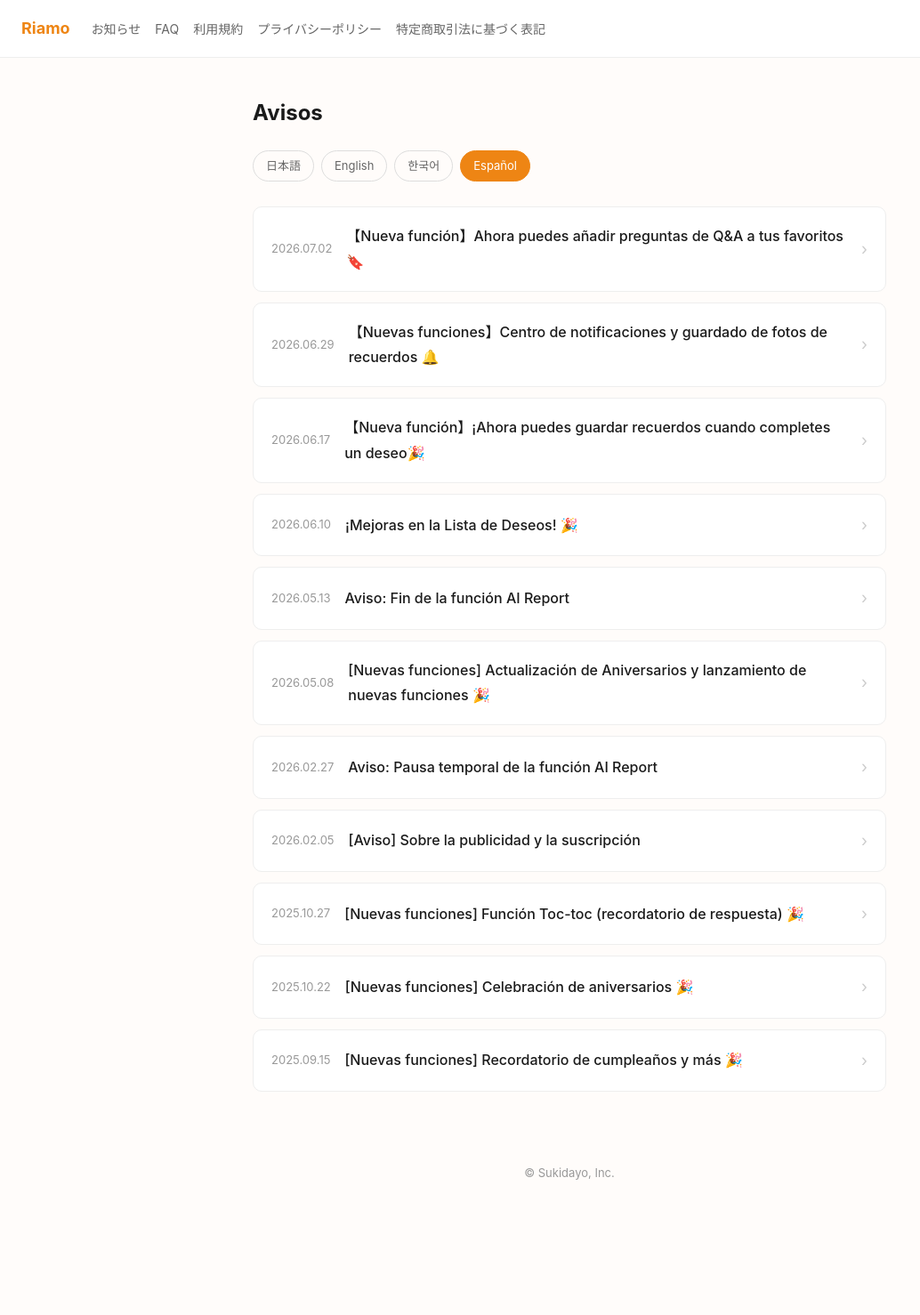
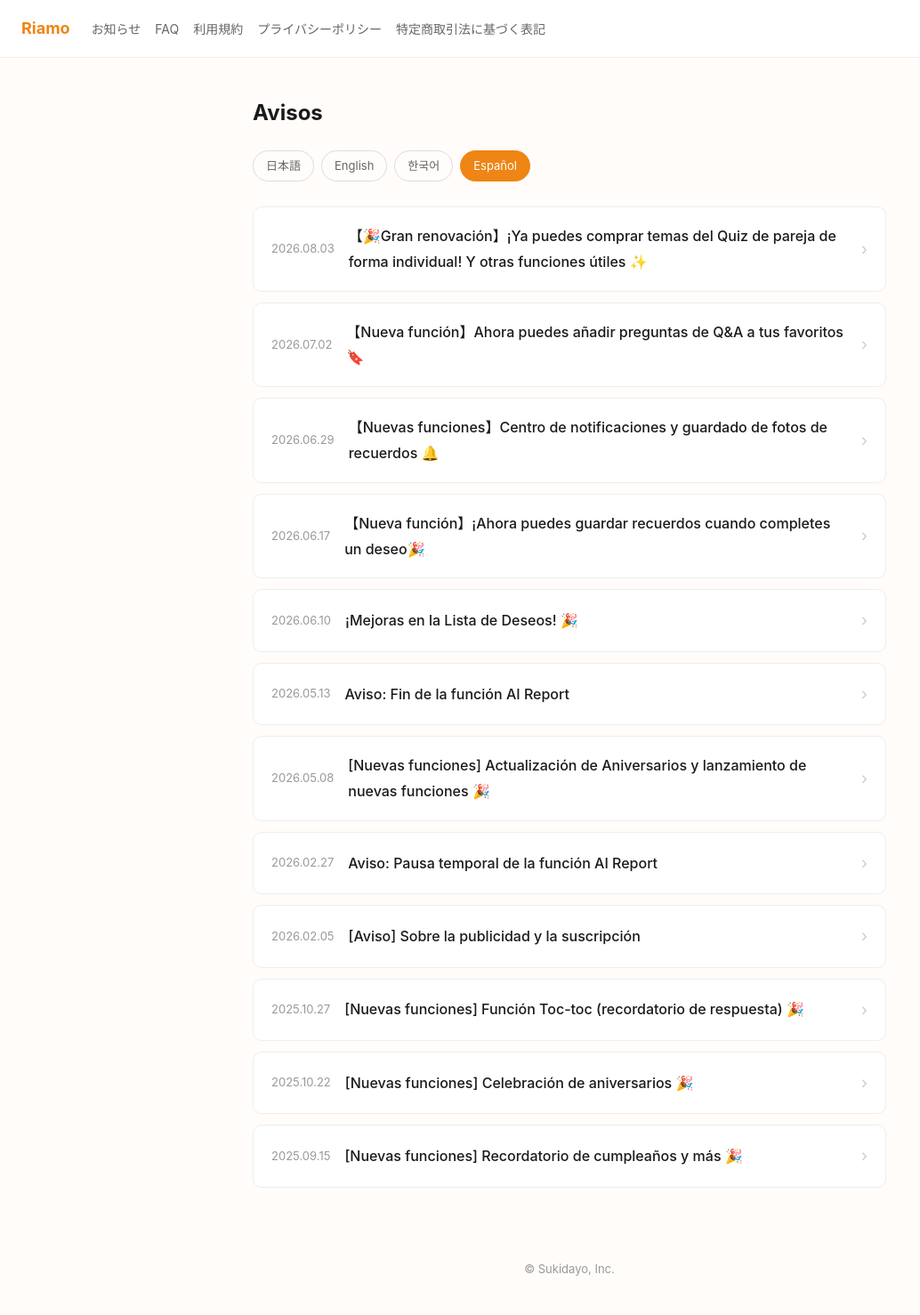
Before and after one commit to Sukidayo-app/announcements, a Jekyll site: the page built from notice/es/index.html, in a window 1280 px wide. Shown: the whole page at 89% size, without its empty margins (0-1034 px from the left). Built offline with Jekyll 4.4.1, drawn with Linux system fonts in a browser that asks for light colours; before the commit the page ends 1370 px from its top, so only the background shows below that.

Commit message:
お知らせ公開: カップル診断リニューアル（4言語・公開日2026-08-03）
Co-Authored-By: Claude Opus 4.8 <noreply@anthropic.com>

```diff
--- a/_notices_es/2026-07-29-couple-quiz-update.md
+++ b/_notices_es/2026-07-29-couple-quiz-update.md
@@ -1,8 +1,8 @@
 ---
 layout: post
 title: "【🎉Gran renovación】¡Ya puedes comprar temas del Quiz de pareja de forma individual! Y otras funciones útiles ✨"
-date: 2026-07-29
-published: false
+date: 2026-08-03
+published: true
 ---
 
 ¡Hola! Somos el equipo de Riamo.
```
Also changed, not shown: _notices_en/2026-07-29-couple-quiz-update.md (+2 -2 lines), _notices_ja/2026-07-29-couple-quiz-update.md (+2 -2 lines), _notices_ko/2026-07-29-couple-quiz-update.md (+2 -2 lines).
